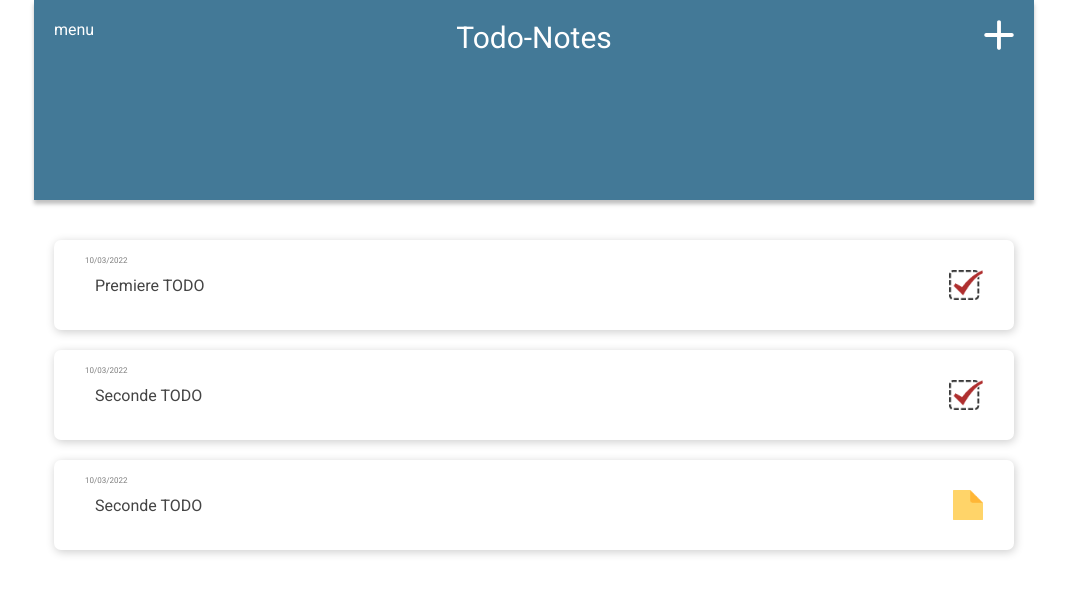
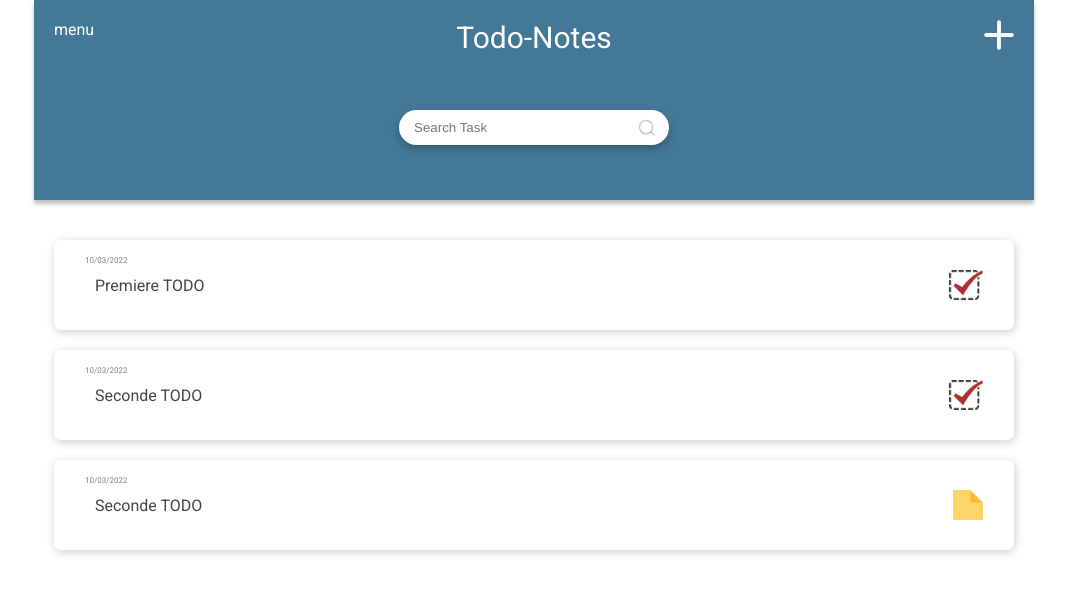
Before and after one commit to Git-sach/MultiApp, an Angular app: page /todoapp in a window 1280 px wide. Shown: the top 594 px of the page, without its empty margins (106-1173 px from the left). Built offline with nearby package versions, Linux system fonts and the light colour scheme.

Commit message:
Add input search TodoNote + Style

```diff
--- a/src/app/applications/todo-app/todo-note-liste/todo-app.component.html
+++ b/src/app/applications/todo-app/todo-note-liste/todo-app.component.html
@@ -1,6 +1,7 @@
 <div class="page" (click)="closeAddNoteModale(); closeRightClickTools()">
   <div class="container">
-    <div class="header d-flex center">
+    <div class="header-container">
+      <div class="header-top d-flex center">
         <div routerLink="" class="menu">menu</div>
         <div class="titleApp p-t20">Todo-Notes</div>
         <svg (click)="addNoteListe(true ,$event)" class="addTodo" viewBox="0 0 15 15" fill="none" xmlns="http://www.w3.org/2000/svg">
@@ -13,6 +14,10 @@
           </clipPath>
           </defs>
         </svg>
+      </div>
+      <div class="header-bottom">
+        <input type="text" placeholder="Search Task">
+      </div>
     </div>
     <ul class="todoAccueilListe">
       <li
--- a/src/app/applications/todo-app/todo-note-liste/todo-liste/todo-liste.component.html
+++ b/src/app/applications/todo-app/todo-note-liste/todo-liste/todo-liste.component.html
@@ -1,5 +1,6 @@
 <div class="container">
-  <div class="header d-flex center">
+  <div class="header-container">
+    <div class="header-top d-flex center">
       <div routerLink="" class="menu">menu</div>
       <p class="titleApp p-t20">{{todoNote?.title}}</p>
       <svg (click)="addTodo()" class="addTodo" viewBox="0 0 15 15" fill="none" xmlns="http://www.w3.org/2000/svg">
@@ -12,6 +13,7 @@
         </clipPath>
         </defs>
       </svg>
+    </div>
   </div>
 
   <div class="addModale" *ngIf="modalaleAddTodo">
--- a/src/styles.scss
+++ b/src/styles.scss
@@ -32,12 +32,16 @@ ul {
   font-size: 30px;
 }
 
-.header {
-  position: relative;
-  box-shadow: 0px 4px 4px rgba(0, 0, 0, 0.25);
+.header-container{
   height: 200px;
   background-color: #437997;
+  box-shadow: 0px 4px 4px rgba(0, 0, 0, 0.25);
   color: white;
+  display: flex;
+  flex-direction: column;
+  .header-top {
+    width: 100%;
+    position: relative;
     .menu {
       position: absolute;
       top: 20px;
@@ -50,6 +54,23 @@ ul {
       top: 20px;
       right: 20px;
       cursor: pointer;
+    }
+  }
+
+  .header-bottom {
+    margin: auto;
+    input {
+      background-image: url('./assets/images/todo-app/searchIcone.png');
+      background-position: 95% 50%;
+      background-repeat: no-repeat;
+      background-size: 20px;
+      height: 35px;
+      width: 270px;
+      border-radius: 100px;
+      border: none;
+      filter: drop-shadow(0px 4px 4px rgba(0, 0, 0, 0.25));
+      padding-left: 15px;
+    }
   }
 }
 
```
Also changed, not shown: src/assets/images/todo-app/searchIcone.png (added). Lines whose indentation alone changed are shown as unchanged.
